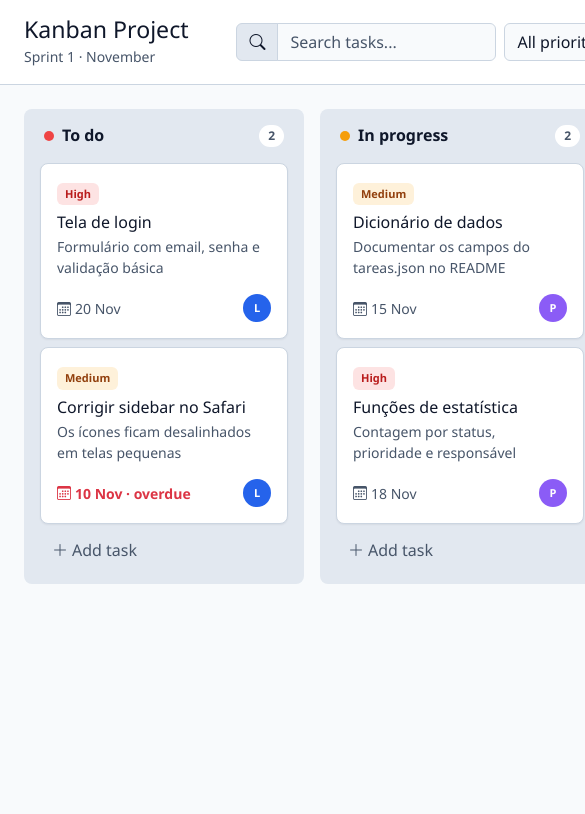
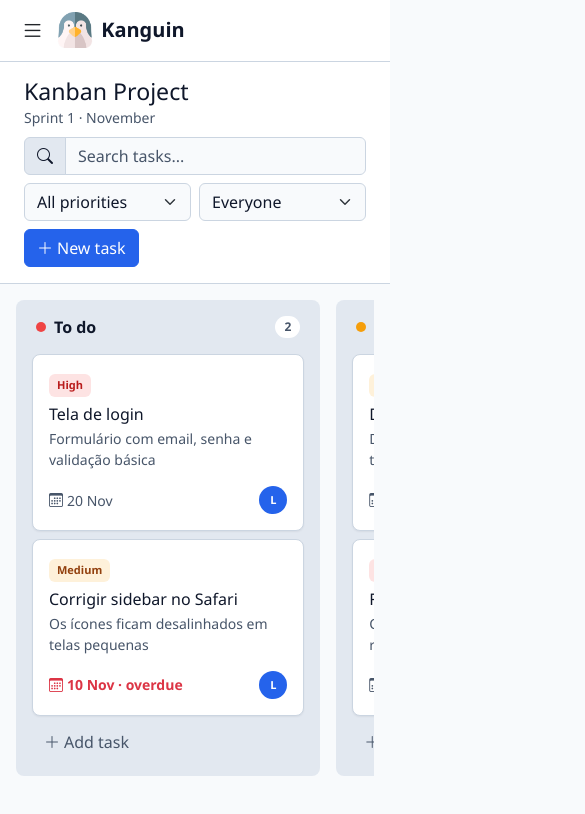
Before and after one commit to lucasomena920-lab/kanguin-colaborativo, a React (Vite) app: page / in a window 390 px wide. Shown: the top 814 px of the page, 585 px wide, since content can reach past the window. Built offline with nearby package versions, Linux system fonts and the light colour scheme.

Commit message:
Add mobile navigation and responsive board layout
Reuse menu content across the desktop sidebar and a new mobile offcanvas menu, improve small-screen board behavior, and update the logo and favicon paths.

```diff
--- a/index.html
+++ b/index.html
@@ -2,7 +2,7 @@
 <html lang="pt-BR">
   <head>
     <meta charset="UTF-8" />
-    <link rel="icon" type="image/png" href="public/penguin.png" />
+    <link rel="icon" type="image/png" href="/penguin.png" />
     <link rel="apple-touch-icon" href="/apple-touch-icon.png" />
     <meta name="viewport" content="width=device-width, initial-scale=1.0" />
     <title>Kanguin</title>
--- a/src/App.jsx
+++ b/src/App.jsx
@@ -6,6 +6,7 @@ import Topo from './components/Topo.jsx'
 import Quadro from './components/Quadro.jsx'
 import ModalTarefa from './components/ModalTarefa.jsx'
 import EmBreve from './pages/emBreve.jsx'
+import BarraMobile from './components/BarraMobile.jsx'
 import tarefasIniciais from './tarefasExemplo.js'
 import useLocalStorage from './hooks/useLocalStorage.js'
 
@@ -145,6 +146,8 @@ function App() {
       <Sidebar equipe={equipe} tema={tema} onAlternarTema={alternarTema} />
 
       <div className="conteudo flex-grow-1">
+         <BarraMobile equipe={equipe} tema={tema} onAlternarTema={alternarTema} />
+
         <Routes>
           {/* Página do Quadro */}
           <Route
@@ -157,7 +160,7 @@ function App() {
                   equipe={equipe}
                   onNovaTarefa={() => abrirNovaTarefa('a-fazer')}
                 />
-                <main className="p-4">
+                <main className="p-3 p-md-4">
                   <Quadro
                     colunas={colunas}
                     tarefas={tarefasVisiveis}
--- /dev/null
+++ b/src/components/BarraMobile.jsx
@@ -0,0 +1,48 @@
+import { useState } from 'react'
+import { useTranslation } from 'react-i18next'
+import Offcanvas from 'react-bootstrap/Offcanvas'
+import Logo from './Logo.jsx'
+import ConteudoMenu from './ConteudoMenu.jsx'
+
+function BarraMobile({ equipe, tema, onAlternarTema }) {
+  const { t } = useTranslation()
+  const [aberto, setAberto] = useState(false)
+
+  function fechar() {
+    setAberto(false)
+  }
+
+  return (
+    <>
+      <div className="barra-mobile d-flex d-md-none align-items-center gap-2 px-3 py-2 border-bottom">
+        <button
+          className="btn btn-link text-body p-1 fs-3"
+          onClick={() => setAberto(true)}
+          aria-label={t('menu.titulo')}
+        >
+          <i className="bi bi-list" />
+        </button>
+        <Logo />
+      </div>
+
+      <Offcanvas show={aberto} onHide={fechar} placement="start" className="offcanvas-menu">
+        <Offcanvas.Header closeButton>
+          <Offcanvas.Title as="div">
+            <Logo />
+          </Offcanvas.Title>
+        </Offcanvas.Header>
+
+        <Offcanvas.Body className="d-flex flex-column gap-4">
+          <ConteudoMenu
+            equipe={equipe}
+            tema={tema}
+            onAlternarTema={onAlternarTema}
+            onNavegar={fechar}
+          />
+        </Offcanvas.Body>
+      </Offcanvas>
+    </>
+  )
+}
+
+export default BarraMobile
--- /dev/null
+++ b/src/components/ConteudoMenu.jsx
@@ -0,0 +1,81 @@
+import { NavLink } from 'react-router'
+import { useTranslation } from 'react-i18next'
+
+const idiomas = [
+  { codigo: 'pt', rotulo: 'PT' },
+  { codigo: 'es', rotulo: 'ES' },
+  { codigo: 'en', rotulo: 'EN' },
+]
+
+function ConteudoMenu({ equipe, tema, onAlternarTema, onNavegar }) {
+  const { t, i18n } = useTranslation()
+
+  return (
+    <>
+      <nav>
+        <p className="menu-titulo">{t('menu.titulo')}</p>
+        <ul className="nav nav-pills flex-column gap-1">
+          <li className="nav-item">
+            <NavLink to="/" end className="nav-link" onClick={onNavegar}>
+              <i className="bi bi-columns-gap me-2" />
+              {t('menu.quadro')}
+            </NavLink>
+          </li>
+          <li className="nav-item">
+            <NavLink to="/estatisticas" className="nav-link" onClick={onNavegar}>
+              <i className="bi bi-bar-chart-line me-2" />
+              {t('menu.estatisticas')}
+            </NavLink>
+          </li>
+          <li className="nav-item">
+            <NavLink to="/calendario" className="nav-link" onClick={onNavegar}>
+              <i className="bi bi-calendar3 me-2" />
+              {t('menu.calendario')}
+            </NavLink>
+          </li>
+        </ul>
+      </nav>
+
+      <div>
+        <p className="menu-titulo">{t('equipe')}</p>
+        <ul className="list-unstyled d-flex flex-column gap-2 px-2">
+          {equipe.map((membro) => (
+            <li key={membro.nome} className="d-flex align-items-center gap-2">
+              <span className="avatar" style={{ backgroundColor: membro.cor }}>
+                {membro.nome[0]}
+              </span>
+              {membro.nome}
+            </li>
+          ))}
+        </ul>
+      </div>
+
+      <div className="mt-auto d-flex flex-column gap-3">
+        <div>
+          <p className="menu-titulo">{t('idioma')}</p>
+          <div className="btn-group w-100" role="group" aria-label={t('idioma')}>
+            {idiomas.map((idioma) => (
+              <button
+                key={idioma.codigo}
+                type="button"
+                className={`btn btn-sm ${
+                  i18n.resolvedLanguage === idioma.codigo ? 'btn-primary' : 'btn-outline-secondary'
+                }`}
+                onClick={() => i18n.changeLanguage(idioma.codigo)}
+              >
+                {idioma.rotulo}
+              </button>
+            ))}
+          </div>
+        </div>
+
+        <button className="btn btn-outline-secondary" onClick={onAlternarTema}>
+          <i className={tema === 'light' ? 'bi bi-moon-stars me-2' : 'bi bi-sun me-2'} />
+          {tema === 'light' ? t('tema.escuro') : t('tema.claro')}
+        </button>
+      </div>
+    </>
+  )
+}
+
+export default ConteudoMenu
--- /dev/null
+++ b/src/components/Logo.jsx
@@ -0,0 +1,10 @@
+function Logo() {
+  return (
+    <div className="d-flex align-items-center gap-2 fw-bold fs-5">
+      <img src="/logo.png" alt="" width="36" height="36" />
+      Kanguin
+    </div>
+  )
+}
+
+export default Logo
--- a/src/index.css
+++ b/src/index.css
@@ -70,6 +70,12 @@
 /* ===== Layout ===== */
 .app {
   min-height: 100vh;
+}
+
+/* Conteúdo ao lado da sidebar: sem o min-width: 0, o quadro
+   "estica" a página e o celular precisa de zoom */
+.conteudo {
+  min-width: 0;
 }
 
 .sidebar {
@@ -234,3 +240,39 @@
   --bs-modal-border-color: var(--bordas);
   border-radius: 14px;
 }
+/* ===== Celular ===== */
+.barra-mobile {
+  background-color: var(--fundo-cards);
+}
+
+.offcanvas-menu {
+  --bs-offcanvas-bg: var(--fundo-cards);
+  --bs-offcanvas-width: 280px;
+}
+
+@media (max-width: 767.98px) {
+  /* Topo: no celular não fica fixo (ocuparia metade da tela) */
+  .topo {
+    position: static;
+  }
+
+  /* Busca ocupa a linha toda; os selects dividem a linha de baixo */
+  .busca {
+    max-width: none;
+    flex: 1 1 100%;
+  }
+
+  .topo .form-select {
+    flex: 1;
+  }
+
+  /* Colunas: uma por vez, deslizando para o lado */
+  .quadro {
+    scroll-snap-type: x proximity;
+  }
+
+  .coluna {
+    min-width: 85%;
+    scroll-snap-align: start;
+  }
+}
```
Also changed, not shown: src/components/Sidebar.jsx (+4 -77 lines), public/logo.png (renamed from public/logo_1.png).
